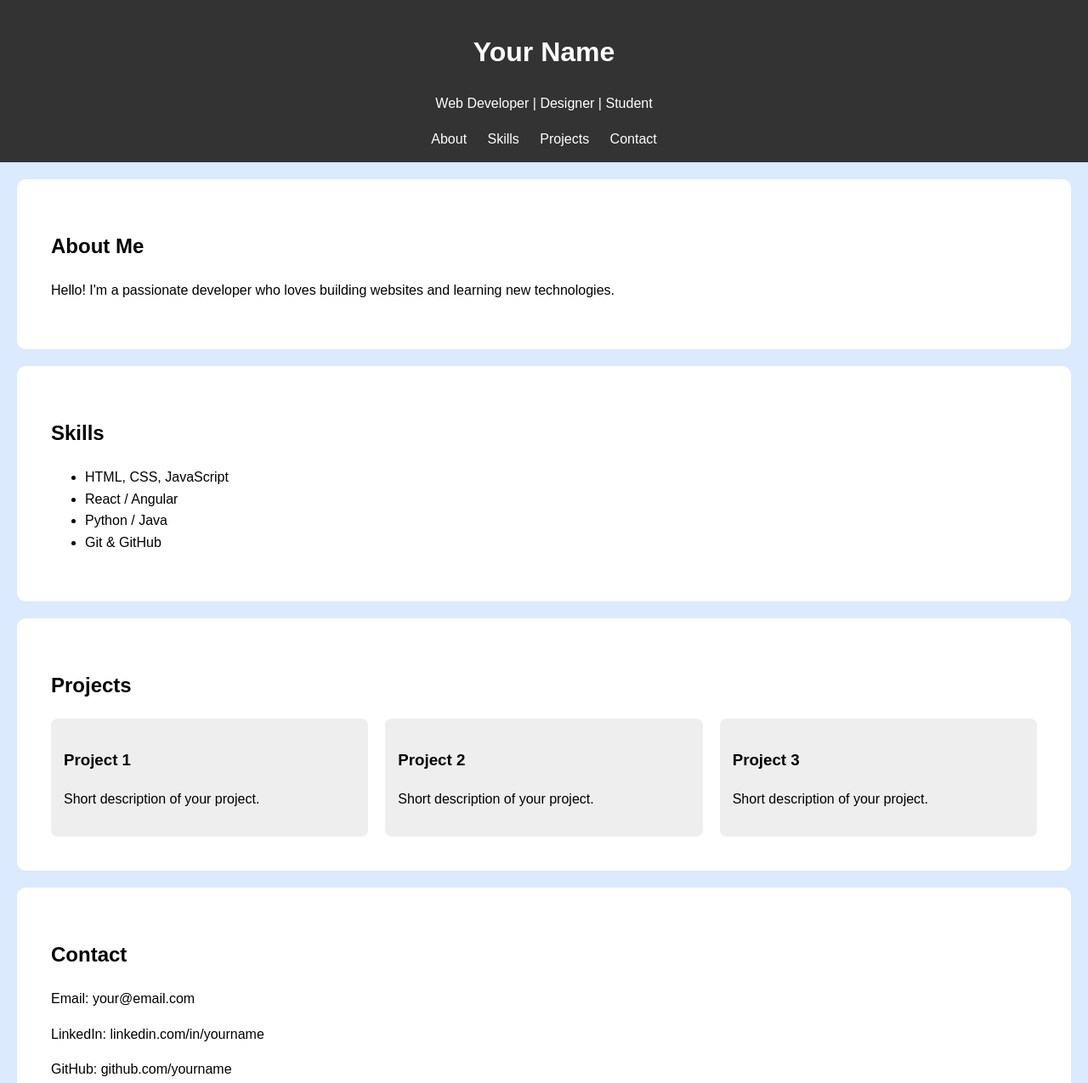
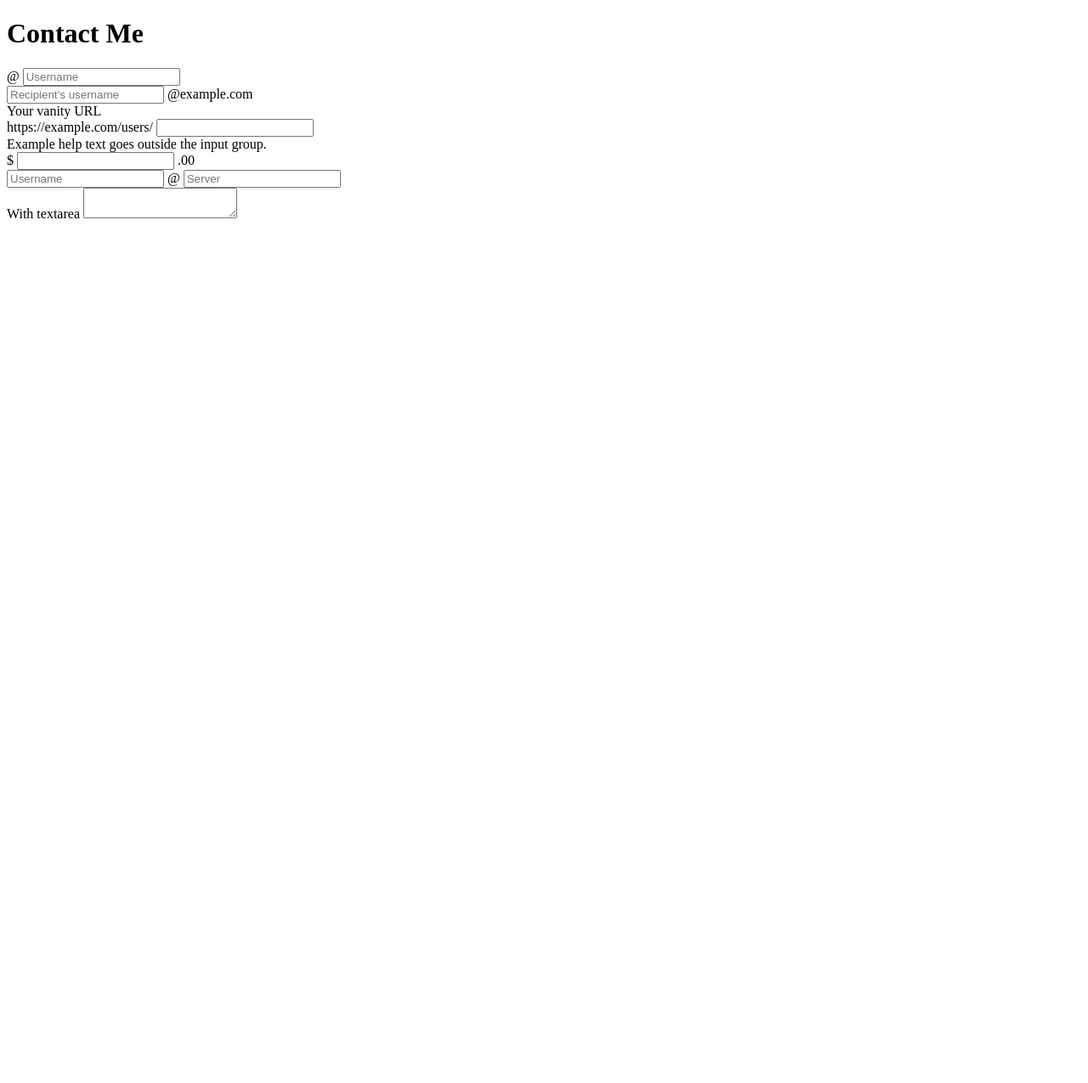
Before and after one commit to MyselfKiranP/My-Portfolio100, a plain HTML site: page contact.html in a window 1280 px wide. Shown: the top 1275 px of the page at 85% size. After the commit the page ends 800 px from the top, so only its background shows below. Drawn offline with Linux system fonts and the light colour scheme.

Commit message:
improve contact

```diff
--- a/contact.html
+++ b/contact.html
@@ -1,111 +1,46 @@
-<!DOCTYPE html>
+<!doctype html>
 <html lang="en">
-<head>
-  <meta charset="UTF-8">
-  <meta name="viewport" content="width=device-width, initial-scale=1.0">
-  <title>My Portfolio</title>
-  <style>
-    body {
-      font-family: Arial, sans-serif;
-      margin: 0;
-      line-height: 1.6;
-      background: #dbeafe; /* light blue background */
-    }
-    header {
-      background: #333;
-      color: #fff;
-      padding: 15px 0;
-      text-align: center;
-    }
-    nav a {
-      color: #fff;
-      margin: 0 10px;
-      text-decoration: none;
-    }
-    section {
-      padding: 40px;
-      background: #ffffff;
-      margin: 20px;
-      border-radius: 10px;
-    }
-    .projects {
-      display: flex;
-      gap: 20px;
-      flex-wrap: wrap;
-    }
-    .card {
-      background: #eee;
-      padding: 15px;
-      border-radius: 8px;
-      flex: 1 1 250px;
-    }
-    footer {
-      text-align: center;
-      padding: 15px;
-      background: #333;
-      color: white;
-    }
-  </style>
-</head>
+  <head>
+    <meta charset="utf-8">
+    <meta name="viewport" content="width=device-width, initial-scale=1">
+    <title>Bootstrap demo</title>
+  </head>
+  <body>
+    <h1>Contact Me</h1>
+    <div class="input-group mb-3">
+  <span class="input-group-text" id="basic-addon1">@</span>
+  <input type="text" class="form-control" placeholder="Username" aria-label="Username" aria-describedby="basic-addon1">
+</div>
 
-<body>
+<div class="input-group mb-3">
+  <input type="text" class="form-control" placeholder="Recipient’s username" aria-label="Recipient’s username" aria-describedby="basic-addon2">
+  <span class="input-group-text" id="basic-addon2">@example.com</span>
+</div>
 
-<header>
-  <h1>Your Name</h1>
-  <p>Web Developer | Designer | Student</p>
-  <nav>
-    <a href="#about">About</a>
-    <a href="#skills">Skills</a>
-    <a href="#projects">Projects</a>
-    <a href="#contact">Contact</a>
-  </nav>
-</header>
+<div class="mb-3">
+  <label for="basic-url" class="form-label">Your vanity URL</label>
+  <div class="input-group">
+    <span class="input-group-text" id="basic-addon3">https://example.com/users/</span>
+    <input type="text" class="form-control" id="basic-url" aria-describedby="basic-addon3 basic-addon4">
+  </div>
+  <div class="form-text" id="basic-addon4">Example help text goes outside the input group.</div>
+</div>
 
-<section id="about">
-  <h2>About Me</h2>
-  <p>
-    Hello! I'm a passionate developer who loves building websites and learning new technologies.
-  </p>
-</section>
+<div class="input-group mb-3">
+  <span class="input-group-text">$</span>
+  <input type="text" class="form-control" aria-label="Amount (to the nearest dollar)">
+  <span class="input-group-text">.00</span>
+</div>
 
-<section id="skills">
-  <h2>Skills</h2>
-  <ul>
-    <li>HTML, CSS, JavaScript</li>
-    <li>React / Angular</li>
-    <li>Python / Java</li>
-    <li>Git & GitHub</li>
-  </ul>
-</section>
+<div class="input-group mb-3">
+  <input type="text" class="form-control" placeholder="Username" aria-label="Username">
+  <span class="input-group-text">@</span>
+  <input type="text" class="form-control" placeholder="Server" aria-label="Server">
+</div>
 
-<section id="projects">
-  <h2>Projects</h2>
-  <div class="projects">
-    <div class="card">
-      <h3>Project 1</h3>
-      <p>Short description of your project.</p>
-    </div>
-    <div class="card">
-      <h3>Project 2</h3>
-      <p>Short description of your project.</p>
-    </div>
-    <div class="card">
-      <h3>Project 3</h3>
-      <p>Short description of your project.</p>
-    </div>
-  </div>
-</section>
-
-<section id="contact">
-  <h2>Contact</h2>
-  <p>Email: your@email.com</p>
-  <p>LinkedIn: linkedin.com/in/yourname</p>
-  <p>GitHub: github.com/yourname</p>
-</section>
-
-<footer>
-  <p>© 2026 Your Name</p>
-</footer>
-
-</body>
+<div class="input-group">
+  <span class="input-group-text">With textarea</span>
+  <textarea class="form-control" aria-label="With textarea"></textarea>
+</div>
+  </body>
 </html>
```
Also changed, not shown: feature.html (added, +11 -0 lines).
